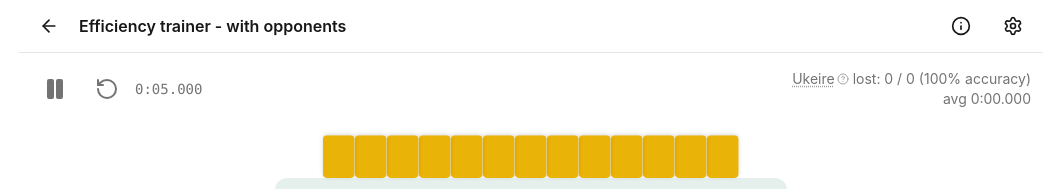
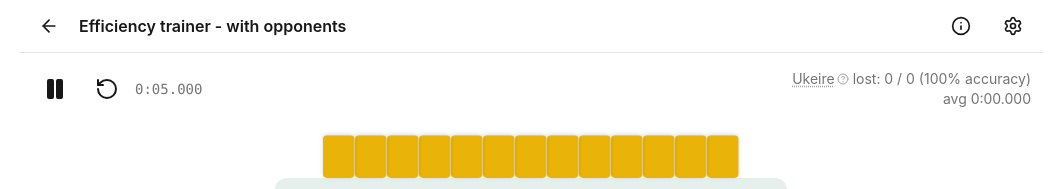
Before and after one commit to kael-k/riichi-trainer, a React (Vite) app: page /efficiency in a window 1280 px wide. Shown: the top 189 px of the page, without its empty margins (109-1171 px from the left). Built offline with nearby package versions, Linux system fonts and the light colour scheme.

Commit message:
UX: pause/restart icons match the header's icon colour
The status bar's own text-neutral-500 was landing on the icon buttons
too, not just the clock and score line — moved it off the row wrapper
onto just those two, so the icons inherit body colour like every other
icon button in the app.

```diff
--- a/src/components/TrainerControls.tsx
+++ b/src/components/TrainerControls.tsx
@@ -37,7 +37,7 @@ export function TrainerStatusBar({
   children,
 }: TrainerStatusBarProps) {
   return (
-    <div className="flex flex-wrap items-center gap-x-3 gap-y-1 text-sm text-neutral-500">
+    <div className="flex flex-wrap items-center gap-x-3 gap-y-1 text-sm">
       <div className="flex items-center gap-1">
         {showToggle && (
           <button
@@ -62,10 +62,14 @@ export function TrainerStatusBar({
           <RotateCcw className="size-6" />
         </button>
         {showToggle && timerEnabled && (
-          <span className="font-mono tabular-nums">{formatElapsedMs(elapsed)}</span>
+          <span className="font-mono tabular-nums text-neutral-500">
+            {formatElapsedMs(elapsed)}
+          </span>
         )}
       </div>
-      {children && <span className="ml-auto flex flex-col items-end">{children}</span>}
+      {children && (
+        <span className="ml-auto flex flex-col items-end text-neutral-500">{children}</span>
+      )}
     </div>
   )
 }
```
